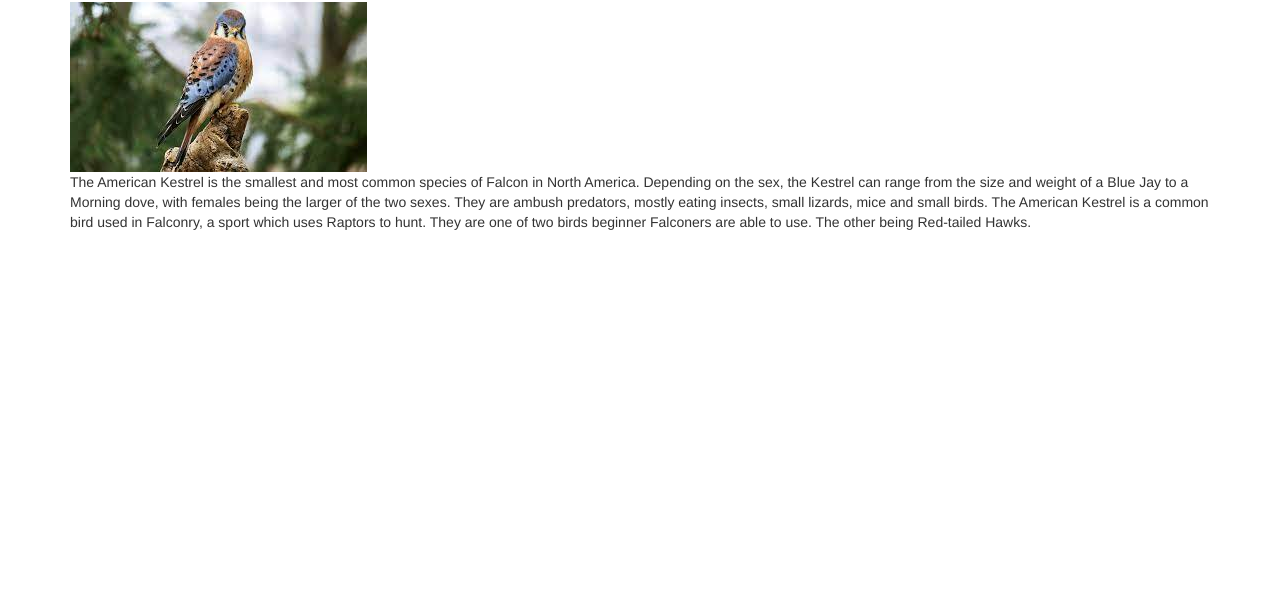
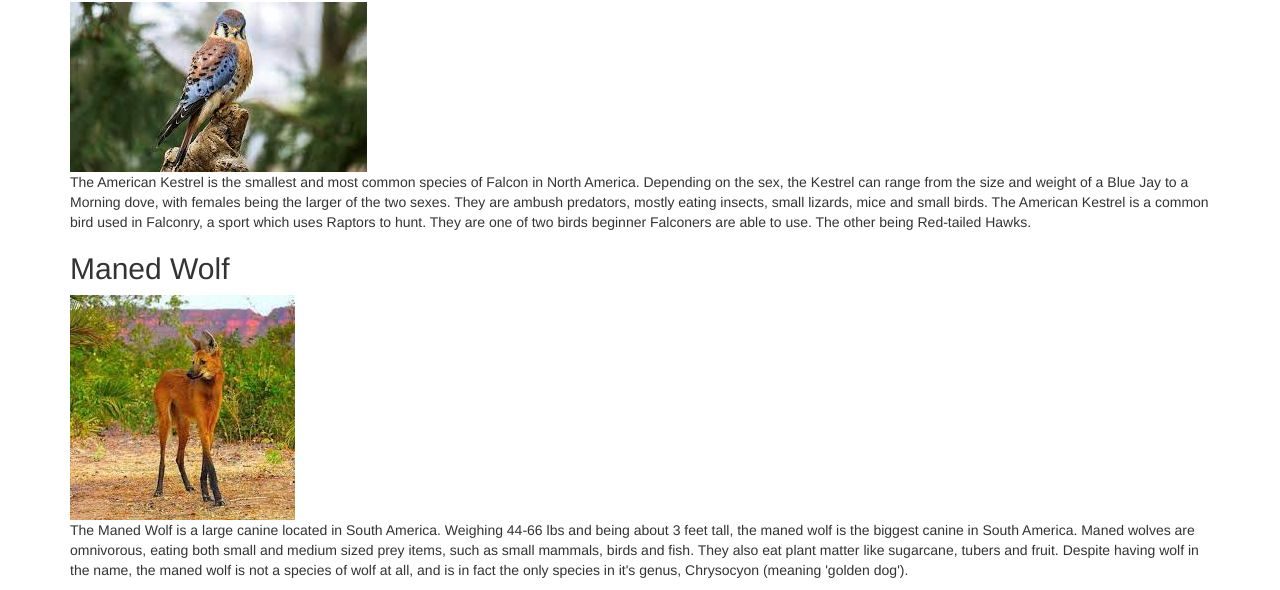
Before and after one commit to lucianmiller/animal-wiki, a plain HTML site: page index.html in a window 1280 px wide. Shown: the part 509-1099 px from the top of the page. Before the commit the page ends 800 px from the top, so only its background shows below. Drawn offline with Linux system fonts and the light colour scheme.

Commit message:
It will add information on the maned wolf

```diff
--- a/index.html
+++ b/index.html
@@ -28,8 +28,14 @@
 
     <div id="bird">
       <h2>American Kestrel</h2>
-      <img src="img/kestrel.jpg" alt="An image of a North American Kestrel">
+      <img src="img/kestrel.jpg" alt="An image of a American Kestrel">
       <p>The American Kestrel is the smallest and most common species of Falcon in North America. Depending on the sex, the Kestrel can range from the size and weight of a Blue Jay to a Morning dove, with females being the larger of the two sexes. They are ambush predators, mostly eating insects, small lizards, mice and small birds. The American Kestrel is a common bird used in Falconry, a sport which uses Raptors to hunt. They are one of two birds beginner Falconers are able to use. The other being Red-tailed Hawks. </p>
+    </div>
+
+    <div id="dog">
+      <h2>Maned Wolf</h2>
+      <img src="img/maned-wolf.jpg" alt="An image of a Maned Wolf">
+      <p>The Maned Wolf is a large canine located in South America. Weighing 44-66 lbs and being about 3 feet tall, the maned wolf is the biggest canine in South America. Maned wolves are omnivorous, eating both small and medium sized prey items, such as small mammals, birds and fish. They also eat plant matter like sugarcane, tubers and fruit. Despite having wolf in the name, the maned wolf is not a species of wolf at all, and is in fact the only species in it's genus, Chrysocyon (meaning 'golden dog'). </p>
     </div>
   </div>
 </body>
```
